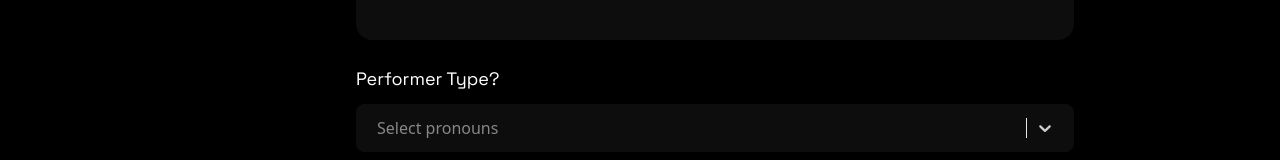
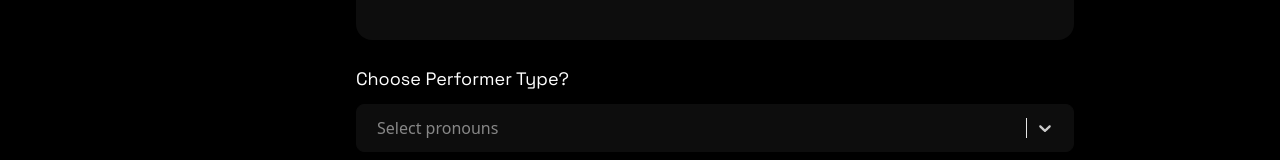
Before and after one commit to HamzaAliKundi/coltable-deshabord-performer, a React (Vite) app: page /profile in a window 1280 px wide. Shown: the part 620-780 px from the top of the page. Built offline with nearby package versions, Linux system fonts and the light colour scheme; no server answers; sample sign-in values are in the browser's storage.

Commit message:
typo fix

```diff
--- a/src/components/profile/profile.tsx
+++ b/src/components/profile/profile.tsx
@@ -516,7 +516,7 @@ const Profile = () => {
 
           {/* Pronouns */}
           <div className="flex flex-col gap-2">
-            <label className={labelClass}>Performer type?</label>
+            <label className={labelClass}>Choose Performer type?</label>
             <Controller
               name="performerType"
               control={control}
```
